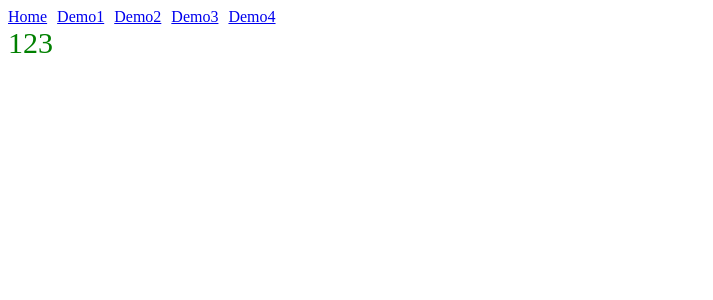
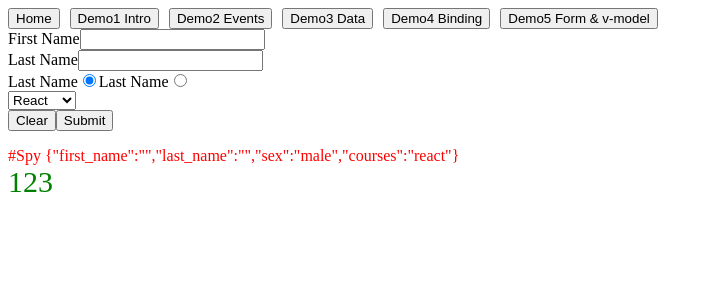
Before and after one commit to honnage/vue-demo-project, a Vue app in the folder vue_demo_1/: page /demo5 in a window 1280 px wide. Shown: the top 300 px of the page, without its empty margins (0-713 px from the left). Built offline with nearby package versions, Linux system fonts and the light colour scheme.

Commit message:
Form Input and V Model

```diff
--- a/vue_demo_1/src/App.vue
+++ b/vue_demo_1/src/App.vue
@@ -1,11 +1,12 @@
 <template>
   <div id="app">
     <ul>
-      <li><router-link to="/">Home</router-link></li>
-      <li><router-link to="/demo1">Demo1</router-link></li>
-      <li><router-link to="/demo2">Demo2</router-link></li>
-      <li><router-link to="/demo3">Demo3</router-link></li>
-      <li><router-link to="/demo4">Demo4</router-link></li>
+      <li><router-link to="/"><button>Home</button></router-link></li>
+      <li><router-link to="/demo1"><button> Demo1 Intro </button></router-link></li>
+      <li><router-link to="/demo2"><button> Demo2 Events </button></router-link></li>
+      <li><router-link to="/demo3"><button> Demo3 Data </button></router-link></li>
+      <li><router-link to="/demo4"><button> Demo4 Binding </button></router-link></li>
+      <li><router-link to="/demo5"><button> Demo5 Form & v-model </button></router-link></li>
     </ul>
 
     <router-view></router-view>
@@ -35,14 +36,14 @@ li {
   margin-right: 10px;
 }
 
-.title{
+.title {
   font-size: 30px;
   color: green;
 }
 </style>
 
 <style>
-  .content{
-    color:violet;
-  }
+.content {
+  color: violet;
+}
 </style>
--- a/vue_demo_1/src/router/index.js
+++ b/vue_demo_1/src/router/index.js
@@ -5,6 +5,7 @@ import Demo1 from '../views/Demo1_Intro.vue'
 import Demo2 from '../views/Demo2_EventMethod.vue'
 import Demo3 from '../views/Demo3_Data.vue'
 import Demo4 from '../views/Demo4_Binding.vue'
+import Demo5 from '../views/Demo5_Form.vue'
 Vue.use(VueRouter)
 
 const routes = [
@@ -33,6 +34,11 @@ const routes = [
     name: 'demo4',
     component: Demo4
   },
+  {
+    path: '/demo5',
+    name: 'demo5',
+    component: Demo5
+  },
 ]
 
 const router = new VueRouter({
--- /dev/null
+++ b/vue_demo_1/src/views/Demo5_Form.vue
@@ -0,0 +1,71 @@
+<template>
+  <div id="demo6">
+    <form v-on:submit.prevent="submit">
+      <div>
+        <label for="first_name">First Name</label>
+        <input type="text" name="first_name" v-model="applicant.first_name" />
+      </div>
+
+      <div>
+        <label for="first_name">Last Name</label>
+        <input type="text" name="last_name" v-model="applicant.last_name" />
+      </div>
+
+      <div>
+        <label for="sex">Last Name</label>
+        <input type="radio" name="sex" value="male" v-model="applicant.sex" />
+
+        <label for="sex">Last Name</label>
+        <input type="radio" name="sex" value="female" v-model="applicant.sex" />
+      </div>
+
+      <div>
+        <select name="courses" v-model="applicant.courses">
+          <option value="react">React</option>
+          <option value="angular">Angular</option>
+          <option value="vue">Vue</option>
+        </select>
+      </div>
+
+      <!-- <button type="button" @click="applicant = {}">Clear</button> -->
+      <button type="button" @click="clear">Clear</button>
+      <button type="submit">Submit</button>
+    </form>
+
+    <div style="margin-top: 16px; color: red">
+      #Spy {{ JSON.stringify(applicant) }}
+    </div>
+  </div>
+</template>
+
+<script>
+export default {
+  name: "demo5",
+  data() {
+    return {
+      applicant: {
+        first_name: "",
+        last_name: "",
+        sex: "male",
+        courses: "react"
+      }
+    };
+  },
+  methods: {
+    submit() {
+        // event.preventDefault();
+        alert(JSON.stringify(this.applicant))
+    },
+    clear() {
+      this.applicant = {
+        first_name: "",
+        last_name: "",
+        sex: "male",
+        courses: "react"
+      };
+    }
+  }
+};
+</script>
+
+<style></style>
```
